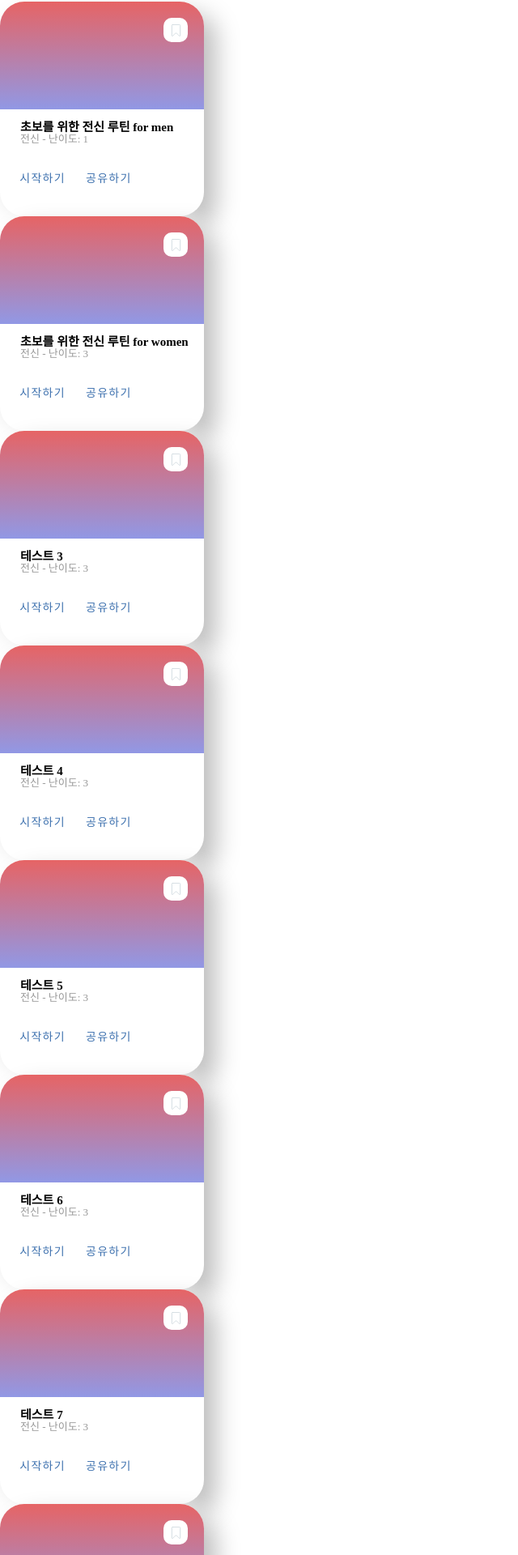
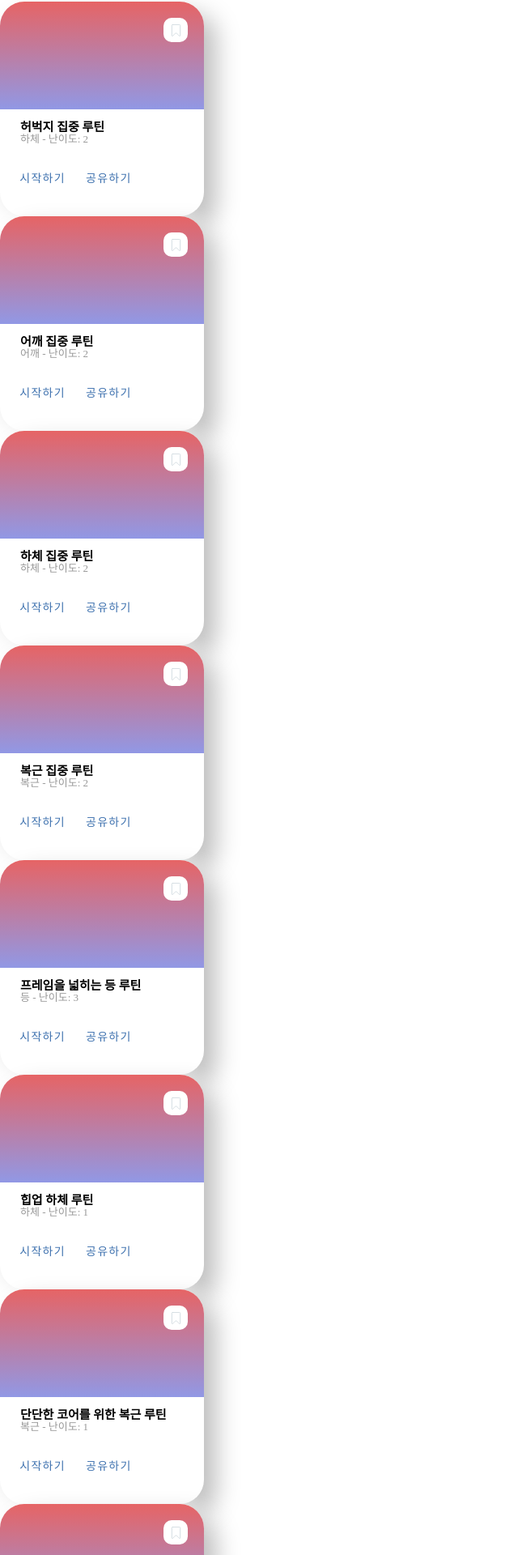
Before and after one commit to chtoqur/FitMate, a Vue app in the folder fitmate-vue/: page /routine in a window 1280 px wide. Shown: the part 263-2183 px from the top of the page at 81% size, without its empty margins (0-640 px from the left). Built offline with nearby package versions, Linux system fonts and the light colour scheme; the HTML template or start-up script is replaced by a standard one; a web font is replaced by a local one.

Commit message:
routine 속성 img(?) 추가

```diff
--- a/fitmate-vue/src/stores/routine.js
+++ b/fitmate-vue/src/stores/routine.js
@@ -6,41 +6,49 @@ export const useRoutineStore = defineStore("routine", ()=>{
   const routineList = ref([
     {
       id: 1,
-      title: "초보를 위한 전신 루틴 for men",
-      level: 1,
-      part: "전신",
+      title: "허벅지 집중 루틴",
+      img: "url('@/assets/img/routine/1.jpg')",
+      level: 2,
+      part: "하체",
       courses: [
         {
-          id: 1,
-          name: "덤벨 벤치 프레스",
+          id: 5,
           set: "3",
-          reps: "8~12회"
+          reps: "10회"
         },
         {
-          id: 2,
-          name: "랫풀다운",
+          id: 6,
           set: "3",
-          reps: "8~12회"
+          reps: "10회"
         },
         {
-          id: 3,
-          name: "덤벨 숄더 프레스",
+          id: 7,
           set: "3",
-          reps: "8~12회"
+          reps: "10회"
         },
         {
-          id: 4,
-          name: "라잉 레그 컬",
+          id: 8,
+          set: "5",
+          reps: "5회"
+        },
+        {
+          id: 9,
           set: "3",
-          reps: "8~12회"
-        }
+          reps: "10회"
+        },
+        {
+          id: 10,
+          set: "5",
+          reps: "10회"
+        },
       ]
     },
     {
       id: 2,
-      title: "초보를 위한 전신 루틴 for women",
-      level: 3,
-      part: "전신",
+      title: "어깨 집중 루틴",
+      img: "",
+      level: 2,
+      part: "어깨",
       courses: [
         {
           id: 2,
@@ -70,9 +78,10 @@ export const useRoutineStore = defineStore("routine", ()=>{
     },
     {
       id: 3,
-      title: "테스트 3",
-      level: 3,
-      part: "전신",
+      title: "하체 집중 루틴",
+      img: "",
+      level: 2,
+      part: "하체",
       courses: [
         {
           id: 2,
@@ -102,9 +111,11 @@ export const useRoutineStore = defineStore("routine", ()=>{
     },
     {
       id: 4,
-      title: "테스트 4",
-      level: 3,
-      part: "전신",
+      title: "복근 집중 루틴",
+      img: "",
+
+      level: 2,
+      part: "복근",
       courses: [
         {
           id: 2,
@@ -134,9 +145,9 @@ export const useRoutineStore = defineStore("routine", ()=>{
     },
     {
       id: 5,
-      title: "테스트 5",
+      title: "프레임을 넓히는 등 루틴",
       level: 3,
-      part: "전신",
+      part: "등",
       courses: [
         {
           id: 2,
@@ -166,9 +177,9 @@ export const useRoutineStore = defineStore("routine", ()=>{
     },
     {
       id: 6,
-      title: "테스트 6",
-      level: 3,
-      part: "전신",
+      title: "힙업 하체 루틴",
+      level: 1,
+      part: "하체",
       courses: [
         {
           id: 2,
@@ -198,9 +209,9 @@ export const useRoutineStore = defineStore("routine", ()=>{
     },
     {
       id: 7,
-      title: "테스트 7",
-      level: 3,
-      part: "전신",
+      title: "단단한 코어를 위한 복근 루틴",
+      level: 1,
+      part: "복근",
       courses: [
         {
           id: 2,
@@ -230,9 +241,9 @@ export const useRoutineStore = defineStore("routine", ()=>{
     },
     {
       id: 8,
-      title: "테스트 8",
+      title: "덤벨로 수행하는 하체 루틴",
       level: 3,
-      part: "전신",
+      part: "하체",
       courses: [
         {
           id: 2,
@@ -262,9 +273,9 @@ export const useRoutineStore = defineStore("routine", ()=>{
     },
     {
       id: 9,
-      title: "테스트 9",
-      level: 3,
-      part: "전신",
+      title: "팔 집중 루틴",
+      level: 1,
+      part: "팔",
       courses: [
         {
           id: 2,
```
